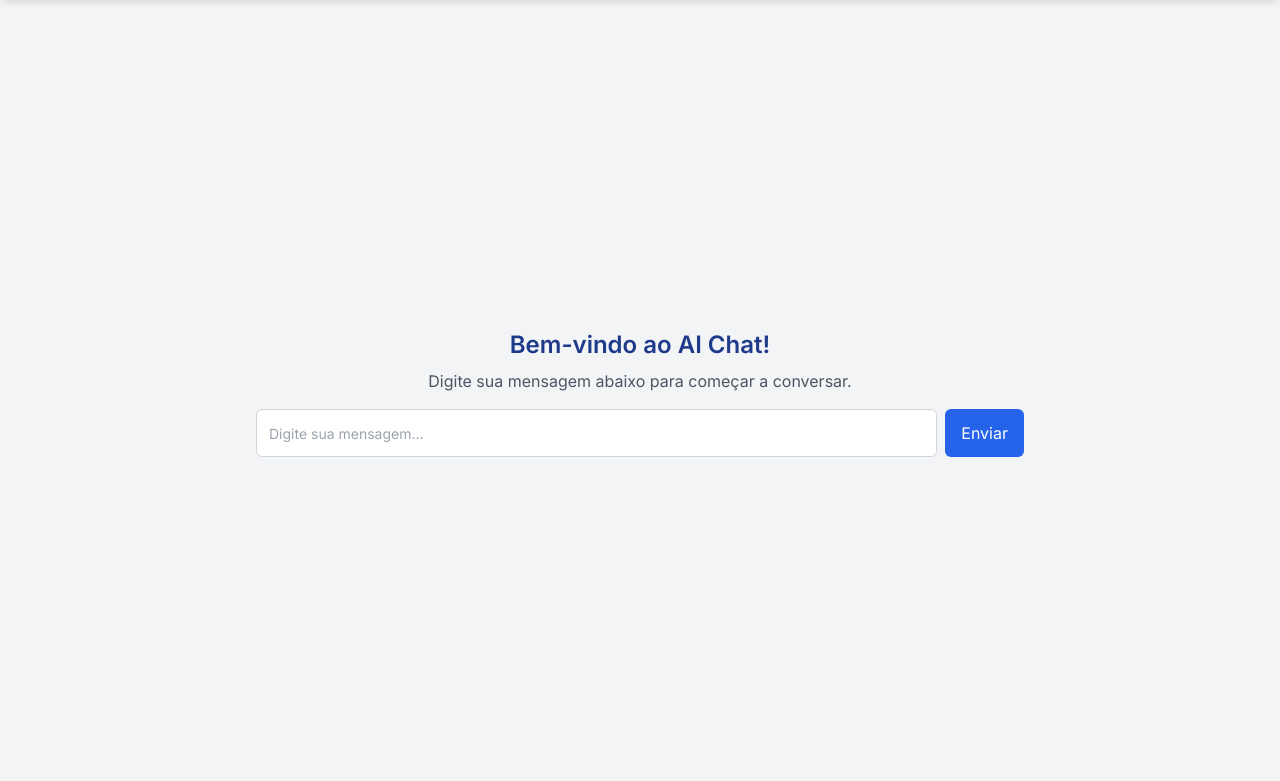
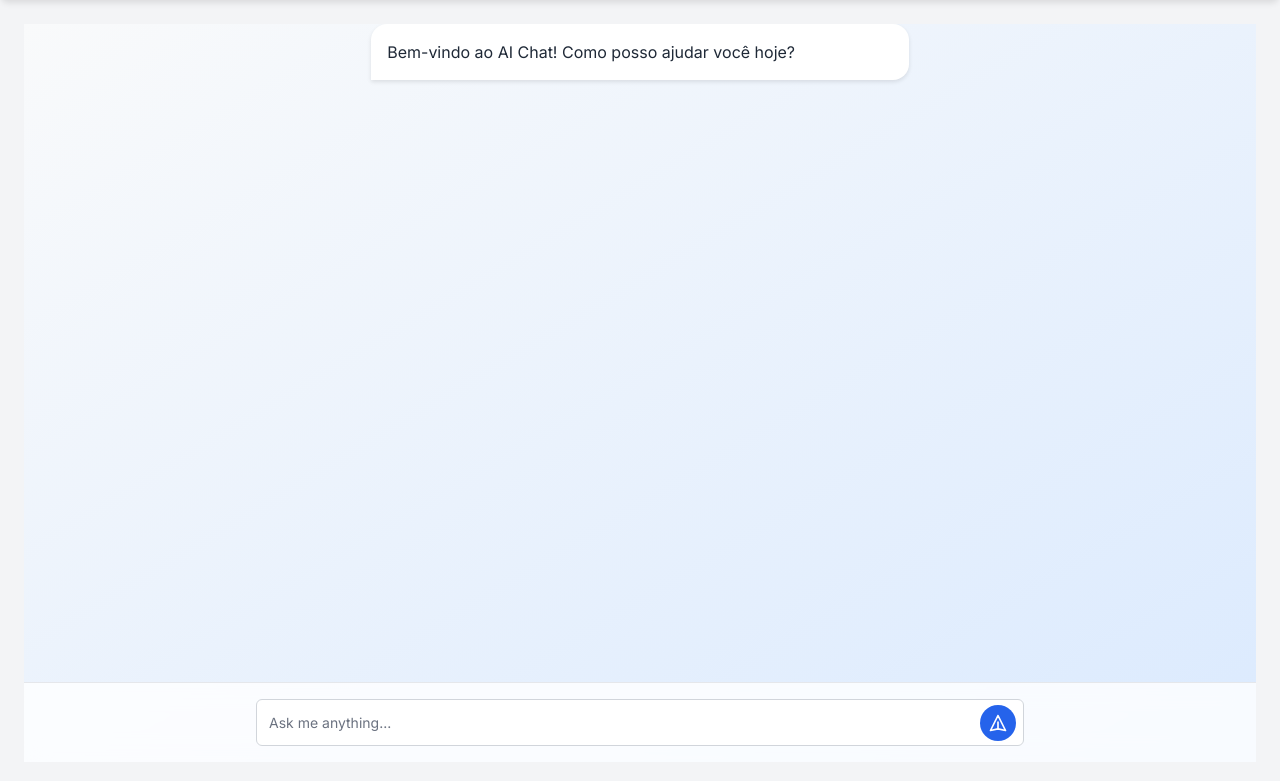
Before and after one commit to FelippeTN/investment-organization-app, a Django app: template core/templates/ai_chat.html in a window 1280 px wide. Shown: the part 77-858 px from the top of the page. Run offline with Django 5.2, Linux system fonts and the light colour scheme; the template is opened without the code that fills it, so the values that code supplies are empty; some libraries are stand-ins or nearby versions.

Commit message:
STYLE: Ai-chat new style

```diff
--- a/core/templates/ai_chat.html
+++ b/core/templates/ai_chat.html
@@ -1,48 +1,32 @@
 {% extends 'base.html' %}
 {% block title %}AI Chat{% endblock %}
 {% block content %}
-<div class="flex flex-col h-[calc(100vh-120px)] max-w-4xl mx-auto" id="chat-page">
-    <!-- Welcome Message and Input Container -->
-    <div id="welcome-container" class="flex-1 flex flex-col items-center justify-center p-4">
-        <div class="text-center mb-4">
-            <h2 class="text-2xl font-semibold text-blue-900 mb-2">Bem-vindo ao AI Chat!</h2>
-            <p class="text-gray-600">Digite sua mensagem abaixo para começar a conversar.</p>
+<div class="flex flex-col h-[calc(100vh-120px)] bg-gradient-to-br from-gray-50 to-blue-100">
+    <!-- Chat Messages -->
+    <div id="chat-container" class="flex-1 min-h-0 overflow-y-auto">
+        <div id="chat-messages" class="space-y-4 max-w-3xl mx-auto"></div>
     </div>
-        <div class="flex space-x-2 max-w-3xl w-full">
+    <!-- Input Area -->
+    <div id="input-container" class="sticky bottom-0 bg-white/80 backdrop-blur-md p-4 border-t border-gray-200">
+        <div class="max-w-3xl mx-auto">
+            <div class="relative">
                 <input
                     type="text"
                     id="chat-input"
-                class="flex-1 p-3 border border-gray-300 rounded-md focus:outline-none focus:border-blue-600 transition"
-                placeholder="Digite sua mensagem..."
+                    class="w-full p-4 pr-12 border border-gray-300 rounded-full focus:outline-none focus:border-blue-500 transition bg-white/90 text-gray-900 placeholder-gray-500"
+                    placeholder="Ask me anything..."
                 />
                 <button
                     id="send-button"
-                class="bg-blue-600 text-white px-4 py-3 rounded-md hover:bg-blue-700 transition"
+                    class="absolute right-2 top-1/2 transform -translate-y-1/2 bg-blue-600 text-white p-2 rounded-full hover:bg-blue-700 transition disabled:opacity-50"
+                    aria-label="Send message"
                 >
-                Enviar
-            </button>
-        </div>
-    </div>
-    <!-- Chat Messages -->
-    <div id="chat-container" class="flex-1 overflow-y-auto p-4 hidden">
-        <div id="chat-messages" class="space-y-4"></div>
-    </div>
-    <!-- Input Area (shown after first message) -->
-    <div id="input-container" class="hidden sticky bottom-0 bg-white p-4 border-t border-gray-200">
-        <div class="flex space-x-2 max-w-3xl mx-auto">
-            <input
-                type="text"
-                id="chat-input"
-                class="flex-1 p-3 border border-gray-300 rounded-md focus:outline-none focus:border-blue-600 transition"
-                placeholder="Digite sua mensagem..."
-            />
-            <button
-                id="send-button"
-                class="bg-blue-600 text-white px-4 py-3 rounded-md hover:bg-blue-700 transition"
-            >
-                Enviar
+                    <svg class="w-5 h-5" fill="none" stroke="currentColor" viewBox="0 0 24 24" xmlns="http://www.w3.org/2000/svg">
+                        <path stroke-linecap="round" stroke-linejoin="round" stroke-width="2" d="M12 19l9 2-9-18-9 18 9-2zm0 0v-8"></path>
+                    </svg>
                 </button>
             </div>
         </div>
     </div>
+</div>
 {% endblock %}
--- a/static/css/style.css
+++ b/static/css/style.css
@@ -147,3 +147,28 @@ a.text-blue-600:hover {
     color: #2563EB;
     text-decoration: underline;
 }
+
+#chat-messages .user-message {
+    background: linear-gradient(to right, #3B82F6, #1E3A8A);
+    color: white;
+    border-radius: 1rem 1rem 0 1rem;
+    padding: 1rem;
+    max-width: 70%;
+    margin-left: auto;
+    box-shadow: 0 2px 4px rgba(0, 0, 0, 0.1);
+}
+
+#chat-messages .ai-message {
+    background: #FFFFFF;
+    color: #1F2937;
+    border-radius: 1rem 1rem 1rem 0;
+    padding: 1rem;
+    max-width: 70%;
+    margin-right: auto;
+    box-shadow: 0 2px 4px rgba(0, 0, 0, 0.1);
+}
+
+#chat-container {
+    scrollbar-width: thin;
+    scrollbar-color: #6B7280 #F9FAFB;
+}
--- a/static/js/scripts.js
+++ b/static/js/scripts.js
@@ -3,8 +3,8 @@ document.addEventListener('DOMContentLoaded', function () {
     if (portfolioCanvas) {
         try {
             const loadingSpinner = portfolioCanvas.parentElement.querySelector('.chart-loading');
-            if (loadingSpinner) loadingSpinner.classList.remove('hidden'); // Show spinner
-            portfolioCanvas.classList.add('opacity-50'); // Add loading state
+            if (loadingSpinner) loadingSpinner.classList.remove('hidden');
+            portfolioCanvas.classList.add('opacity-50');
             const operations = JSON.parse(portfolioCanvas.dataset.operations || '[]');
 
             const portfolio = {};
@@ -51,12 +51,12 @@ document.addEventListener('DOMContentLoaded', function () {
                         datasets: [{
                             data: values,
                             backgroundColor: [
-                                '#1E3A8A', // Deep Navy
-                                '#3B82F6', // Bright Blue
-                                '#10B981', // Emerald Green
-                                '#F59E0B', // Amber
-                                '#EF4444', // Red
-                                '#8B5CF6', // Purple
+                                '#1E3A8A',
+                                '#3B82F6',
+                                '#10B981',
+                                '#F59E0B',
+                                '#EF4444',
+                                '#8B5CF6',
                             ],
                             borderColor: '#FFFFFF',
                             borderWidth: 1
@@ -91,8 +91,8 @@ document.addEventListener('DOMContentLoaded', function () {
                         }
                     }
                 });
-                portfolioCanvas.classList.remove('opacity-50'); // Remove loading state
-                if (loadingSpinner) loadingSpinner.classList.add('hidden'); // Hide spinner
+                portfolioCanvas.classList.remove('opacity-50');
+                if (loadingSpinner) loadingSpinner.classList.add('hidden');
             }
         } catch (error) {
             console.error('Erro ao renderizar o gráfico de portfólio:', error);
@@ -105,8 +105,8 @@ document.addEventListener('DOMContentLoaded', function () {
     if (sectorCanvas) {
         try {
             const loadingSpinner = sectorCanvas.parentElement.querySelector('.chart-loading');
-            if (loadingSpinner) loadingSpinner.classList.remove('hidden'); // Show spinner
-            sectorCanvas.classList.add('opacity-50'); // Add loading state
+            if (loadingSpinner) loadingSpinner.classList.remove('hidden');
+            sectorCanvas.classList.add('opacity-50');
             const sectors = JSON.parse(sectorCanvas.dataset.sectors || '{}');
 
             const labels = [];
@@ -167,8 +167,8 @@ document.addEventListener('DOMContentLoaded', function () {
                         }
                     }
                 });
-                sectorCanvas.classList.remove('opacity-50'); // Remove loading state
-                if (loadingSpinner) loadingSpinner.classList.add('hidden'); // Hide spinner
+                sectorCanvas.classList.remove('opacity-50');
+                if (loadingSpinner) loadingSpinner.classList.add('hidden');
             }
         } catch (error) {
             console.error('Erro ao renderizar o gráfico de setores:', error);
@@ -180,52 +180,25 @@ document.addEventListener('DOMContentLoaded', function () {
 
 document.addEventListener('DOMContentLoaded', function () {
     const chatMessages = document.getElementById('chat-messages');
-    const welcomeChatInput = document.getElementById('chat-input'); // Initial input in welcome-container
-    const welcomeSendButton = document.getElementById('send-button'); // Initial button in welcome-container
-    const chatContainer = document.getElementById('chat-container');
-    const welcomeContainer = document.getElementById('welcome-container');
-    const inputContainer = document.getElementById('input-container');
-    let isFirstMessage = true;
-
-    // After first message, switch to the input-container's input and button
-    const chatInput = inputContainer.querySelector('#chat-input');
-    const sendButton = inputContainer.querySelector('#send-button');
+    const chatInput = document.getElementById('chat-input');
+    const sendButton = document.getElementById('send-button');
 
     function addMessage(content, isUser) {
         const messageDiv = document.createElement('div');
-        messageDiv.className = `p-3 rounded-lg max-w-[80%] ${
-            isUser ? 'bg-blue-100 text-blue-900 ml-auto' : 'bg-gray-100 text-gray-900 mr-auto'
-        }`;
+        messageDiv.className = `user-message ${isUser ? 'user-message' : 'ai-message'} animate-fade-in`;
         messageDiv.textContent = content;
         chatMessages.appendChild(messageDiv);
         chatMessages.scrollTop = chatMessages.scrollHeight;
     }
 
-    async function sendMessage(inputElement) {
-        const message = inputElement.value.trim();
+    async function sendMessage() {
+        const message = chatInput.value.trim();
         if (!message) return;
 
-        // On first message, transition to chat view
-        if (isFirstMessage) {
-            welcomeContainer.classList.add('hidden');
-            chatContainer.classList.remove('hidden');
-            inputContainer.classList.remove('hidden');
-            isFirstMessage = false;
-
-            // Disable welcome input and button to prevent further use
-            welcomeChatInput.disabled = true;
-            welcomeSendButton.disabled = true;
-        }
-
-        // Add user message
         addMessage(message, true);
-        inputElement.value = '';
-
-        // Disable input and button while waiting for response
-        const currentInput = isFirstMessage ? welcomeChatInput : chatInput;
-        const currentButton = isFirstMessage ? welcomeSendButton : sendButton;
-        currentInput.disabled = true;
-        currentButton.disabled = true;
+        chatInput.value = '';
+        chatInput.disabled = true;
+        sendButton.disabled = true;
 
         try {
             const response = await fetch('http://26.159.78.241:8080/v1/chat/completions', {
@@ -252,21 +225,17 @@ document.addEventListener('DOMContentLoaded', function () {
             console.error('Erro ao enviar mensagem:', error);
             addMessage('Desculpe, ocorreu um erro ao processar sua mensagem.', false);
         } finally {
-            currentInput.disabled = false;
-            currentButton.disabled = false;
-            currentInput.focus();
+            chatInput.disabled = false;
+            sendButton.disabled = false;
+            chatInput.focus();
         }
     }
 
-    // Event listeners for welcome input and button
-    welcomeSendButton.addEventListener('click', () => sendMessage(welcomeChatInput));
-    welcomeChatInput.addEventListener('keypress', (e) => {
-        if (e.key === 'Enter') sendMessage(welcomeChatInput);
+    sendButton.addEventListener('click', sendMessage);
+    chatInput.addEventListener('keypress', (e) => {
+        if (e.key === 'Enter') sendMessage();
     });
 
-    // Event listeners for chat input and button (used after first message)
-    sendButton.addEventListener('click', () => sendMessage(chatInput));
-    chatInput.addEventListener('keypress', (e) => {
-        if (e.key === 'Enter') sendMessage(chatInput);
-    });
+    // Add welcome message from AI
+    addMessage('Bem-vindo ao AI Chat! Como posso ajudar você hoje?', false);
 });
```
Lines whose indentation alone changed are shown as unchanged.
